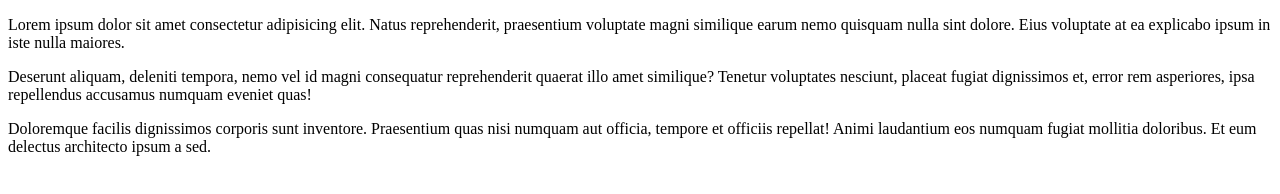
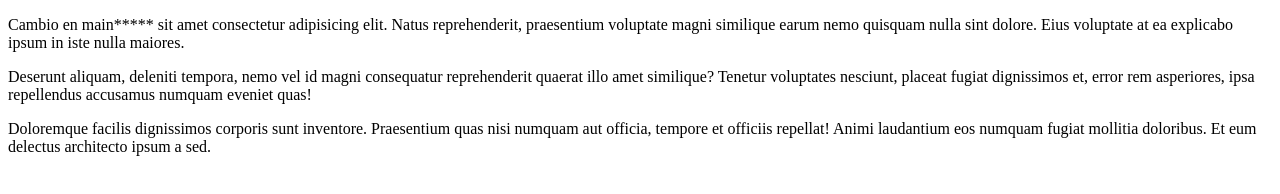
Before and after one commit to crisguille/testCodoaCodo, a plain HTML site: page index.html in a window 1280 px wide. Drawn offline with Linux system fonts and the light colour scheme.

Commit message:
cambio en main

```diff
--- a/index.html
+++ b/index.html
@@ -7,7 +7,7 @@
     <title>Document</title>
 </head>
 <body>
-    <p>Lorem ipsum dolor sit amet consectetur adipisicing elit. Natus reprehenderit, praesentium voluptate magni similique earum nemo quisquam nulla sint dolore. Eius voluptate at ea explicabo ipsum in iste nulla maiores.</p>
+    <p>Cambio en main***** sit amet consectetur adipisicing elit. Natus reprehenderit, praesentium voluptate magni similique earum nemo quisquam nulla sint dolore. Eius voluptate at ea explicabo ipsum in iste nulla maiores.</p>
     <p>Deserunt aliquam, deleniti tempora, nemo vel id magni consequatur reprehenderit quaerat illo amet similique? Tenetur voluptates nesciunt, placeat fugiat dignissimos et, error rem asperiores, ipsa repellendus accusamus numquam eveniet quas!</p>
     <p>Doloremque facilis dignissimos corporis sunt inventore. Praesentium quas nisi numquam aut officia, tempore et officiis repellat! Animi laudantium eos numquam fugiat mollitia doloribus. Et eum delectus architecto ipsum a sed.</p>
 </body>
```
